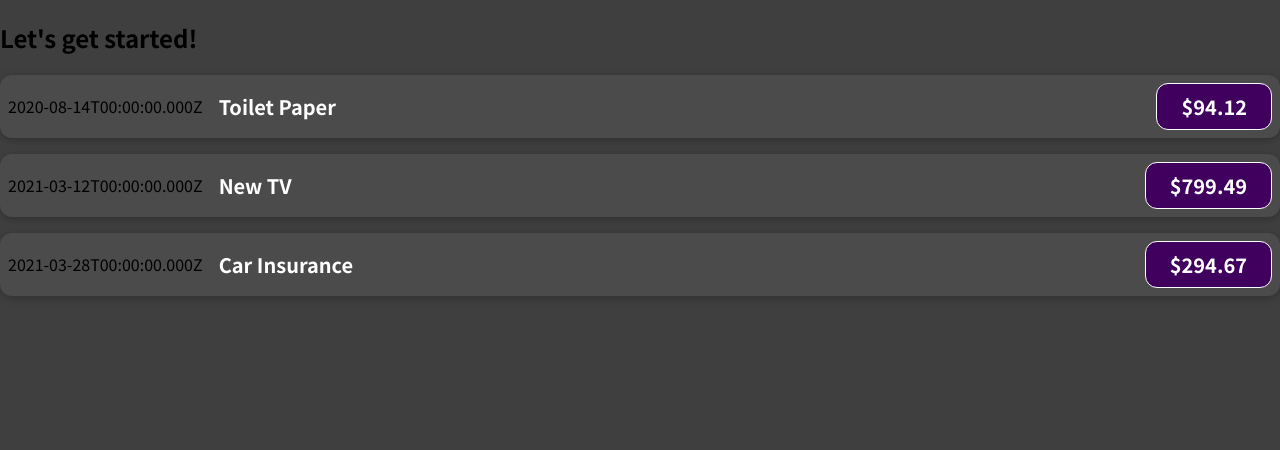
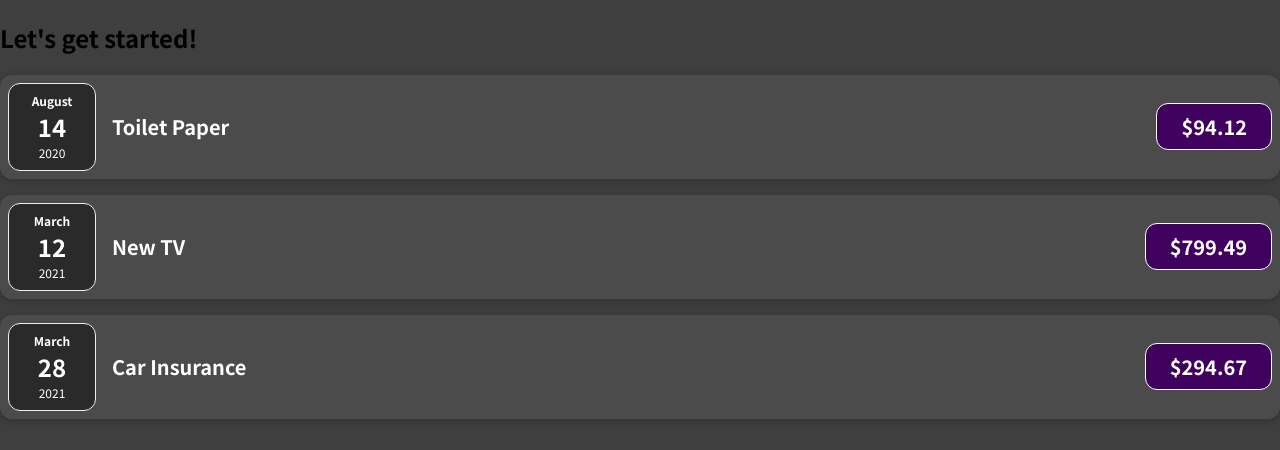
Before and after one commit to Tobi-DataDetective/React-Track, a React (Create React App) app in the folder 01-starting-setup/: page / in a window 1280 px wide. Shown: the top 450 px of the page. Built offline with nearby package versions, Linux system fonts and the light colour scheme.

Commit message:
create date component and styling

```diff
--- /dev/null
+++ b/01-starting-setup/src/components/ExpenseDate.css
@@ -0,0 +1,26 @@
+.expense-date {
+    display: flex;
+    flex-direction: column;
+    width: 5.5rem;
+    height: 5.5rem;
+    border: 1px solid #ececec;
+    background-color: #2a2a2a;
+    color: white;
+    border-radius: 12px;
+    align-items: center;
+    justify-content: center;
+}
+
+.expense-date__month {
+    font-size: 0.75rem;
+    font-weight: bold;
+}
+
+.expense-date__year {
+    font-size: 0.75rem;
+}
+
+.expense-date__day {
+    font-size: 1.5rem;
+    font-weight: bold;
+}
--- /dev/null
+++ b/01-starting-setup/src/components/ExpenseDate.jsx
@@ -0,0 +1,18 @@
+import "./ExpenseDate.css";
+
+function ExpenseDate(props) {
+  //   Deriving a human readable date format
+  const month = props.date.toLocaleString("en-US", { month: "long" });
+  const day = props.date.toLocaleString("en-US", { day: "2-digit" });
+  const year = props.date.getFullYear();
+
+  return (
+    <div className="expense-date">
+      <div className="expense-date__month">{month}</div>
+      <div className="expense-date__day">{day}</div>
+      <div className="expense-date__year">{year}</div>
+    </div>
+  );
+}
+
+export default ExpenseDate;
--- a/01-starting-setup/src/components/ExpenseItem.jsx
+++ b/01-starting-setup/src/components/ExpenseItem.jsx
@@ -1,3 +1,4 @@
+import ExpenseDate from "./ExpenseDate";
 import "./ExpenseItem.css";
 
 function ExpenseItem(props) {
@@ -7,7 +8,7 @@
 
   return (
     <div className="expense-item">
-      <div>{props.date.toISOString()}</div>
+      <ExpenseDate date={props.date} />
       <div className="expense-item__description">
         <h2>{props.title}</h2>
       </div>
```
